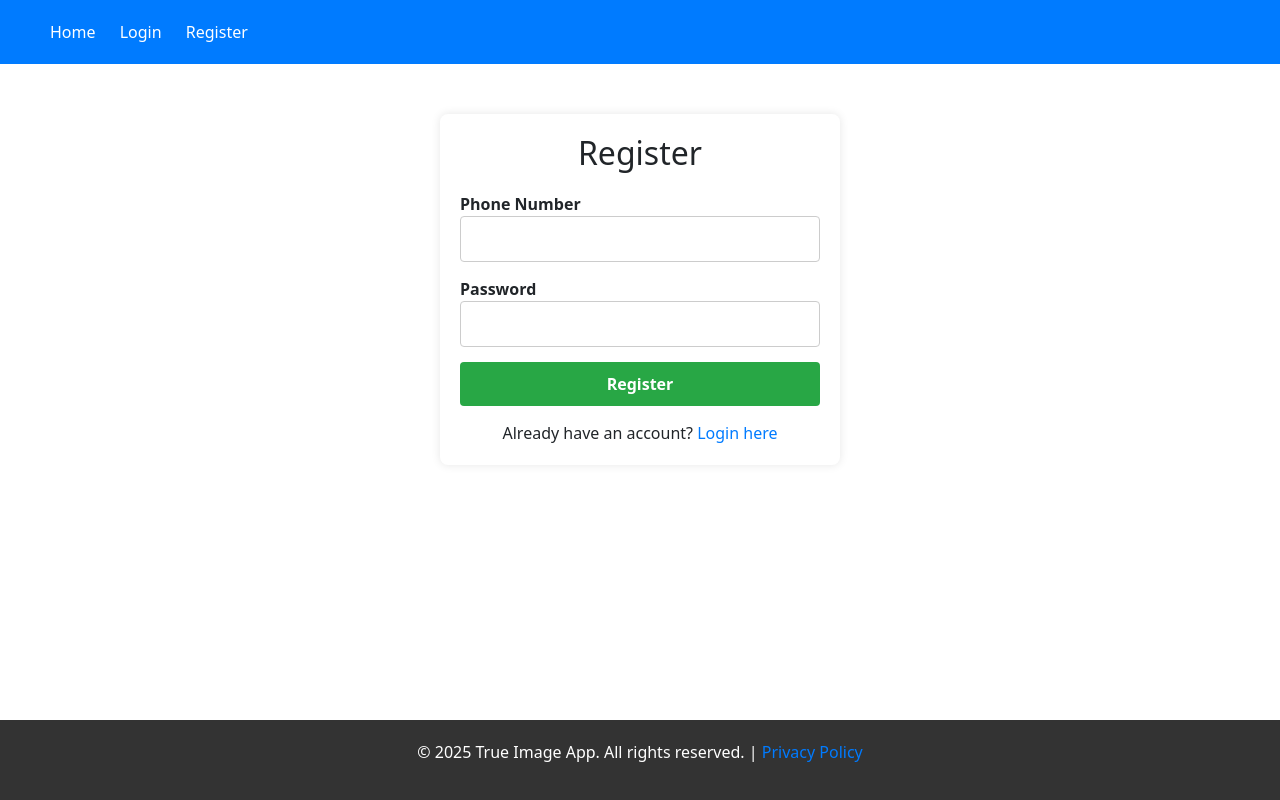
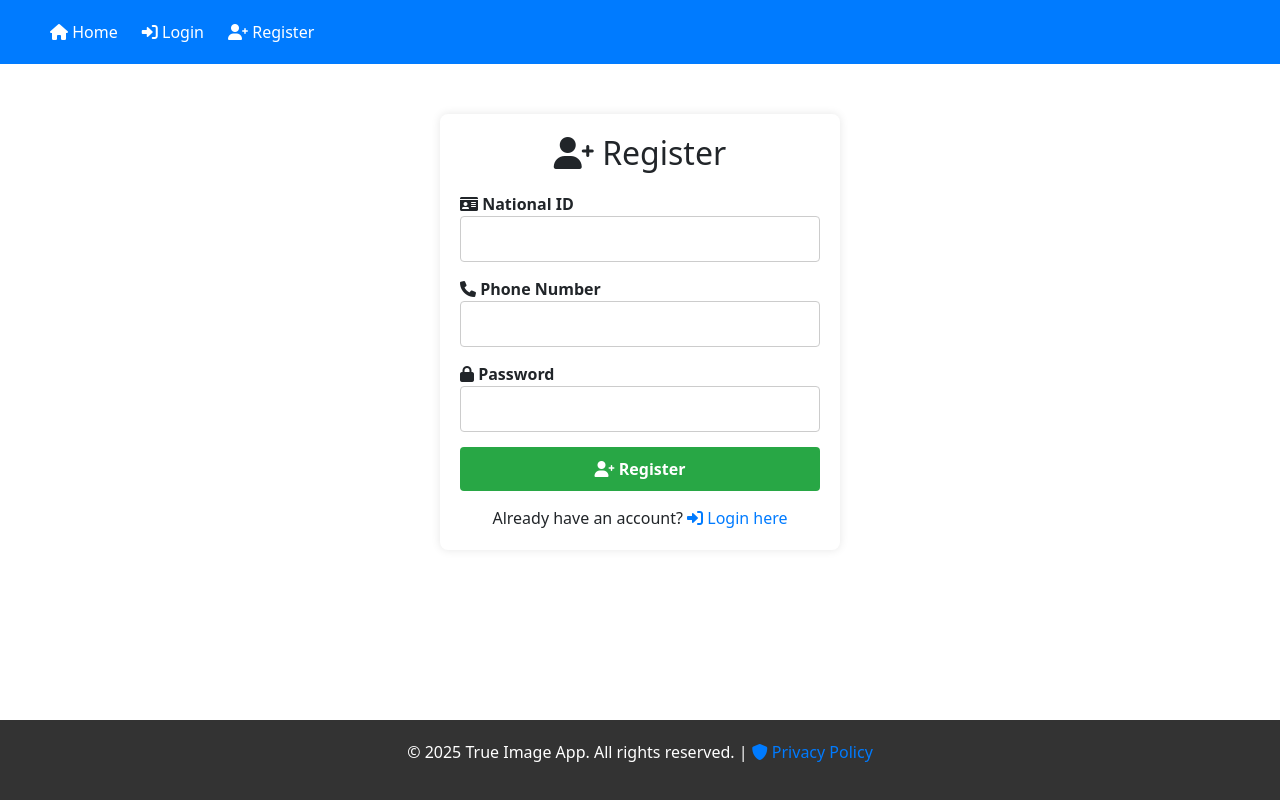
Before and after one commit to Lanlokun/TrueImage, a Flask app: page /register in a window 1280 px wide. Run offline with Flask 3, Linux system fonts and the light colour scheme.

Commit message:
working prototype of true image

```diff
--- a/app/models.py
+++ b/app/models.py
@@ -6,6 +6,8 @@ class User(db.Model, UserMixin):  # Inherit from UserMixin
     id = db.Column(db.Integer, primary_key=True)
     phone_number = db.Column(db.String, unique=True, nullable=False)
     password_hash = db.Column(db.String, nullable=False)
+    national_id = db.Column(db.String(20), unique=True, nullable=False)
+
     private_key = db.Column(db.LargeBinary, nullable=False)
     public_key = db.Column(db.LargeBinary, nullable=False)
 
--- a/app/routes/auth.py
+++ b/app/routes/auth.py
@@ -39,8 +39,17 @@ def landing():
 def register():
     if request.method == 'POST':
         phone_number = request.form['phone']
+
+        # Check if the phone number is already registered
         if User.query.filter_by(phone_number=phone_number).first():
             flash('Phone number already registered.', 'error')
+            return redirect(url_for('auth.register'))
+
+        national_id = request.form['national_id']  # Get National ID
+
+        # Check if the National ID is already registered (optional, based on your requirements)
+        if User.query.filter_by(national_id=national_id).first():
+            flash('National ID already registered.', 'error')
             return redirect(url_for('auth.register'))
 
         password = request.form['password']
@@ -51,8 +60,9 @@ def register():
         # Create user
         user = User(
             phone_number=phone_number,
+            national_id=national_id,  # Save the National ID
             password_hash=generate_password_hash(password),
-            private_key=private_pem,  # Store private key
+            private_key=private_pem,   # Store private key
             public_key=public_pem     # Store public key
         )
         db.session.add(user)
@@ -62,6 +72,7 @@ def register():
         return redirect(url_for('auth.login'))
 
     return render_template('register.html')
+
 
 @auth_bp.route('/login', methods=['GET', 'POST'])
 def login():
--- a/app/static/css/styles.css
+++ b/app/static/css/styles.css
@@ -152,6 +152,18 @@ button {
 .btn-login {
     background-color: #007bff;
 }
+/* Adjust the input field icons */
+.input-group-text {
+    background-color: #f0f0f0;
+    border: 1px solid #ccc;
+    color: #007bff;
+}
+
+/* Style the login button with icon */
+.btn-login i {
+    margin-right: 10px;
+}
+
 
 .btn-login:hover {
     background-color: #0056b3;
--- a/app/templates/base.html
+++ b/app/templates/base.html
@@ -7,23 +7,31 @@
     <link
     rel="stylesheet"
     href="https://cdn.jsdelivr.net/npm/bootstrap@5.3.0/dist/css/bootstrap.min.css">
-
+    <!-- Font Awesome CDN -->
+    <link rel="stylesheet" href="https://cdnjs.cloudflare.com/ajax/libs/font-awesome/6.0.0-beta3/css/all.min.css">
     <link rel="stylesheet" href="{{ url_for('static', filename='css/styles.css') }}">
-
 </head>
 <body>
     <header>
         <nav>
             <div class="nav-right">
                 {% if current_user.is_authenticated %}
-                    <a href="{{ url_for('auth.logout') }}" class="logout-btn">Logout</a>
+                    <a href="{{ url_for('auth.logout') }}" class="logout-btn">
+                        <i class="fas fa-sign-out-alt"></i> Logout <!-- Logout Icon -->
+                    </a>
                 {% endif %}
             </div>
             <div class="nav-left">
-                <a href="{{ url_for('auth.landing') }}">Home</a>
+                <a href="{{ url_for('auth.landing') }}">
+                    <i class="fas fa-home"></i> Home <!-- Home Icon -->
+                </a>
                 {% if not current_user.is_authenticated %}
-                    <a href="{{ url_for('auth.login') }}">Login</a>
-                    <a href="{{ url_for('auth.register') }}">Register</a>
+                    <a href="{{ url_for('auth.login') }}">
+                        <i class="fas fa-sign-in-alt"></i> Login <!-- Login Icon -->
+                    </a>
+                    <a href="{{ url_for('auth.register') }}">
+                        <i class="fas fa-user-plus"></i> Register <!-- Register Icon -->
+                    </a>
                 {% endif %}
             </div>
         </nav>
@@ -32,16 +40,15 @@
     <main class="content">
         {% block content %}{% endblock %}
     </main>
+
     <!-- Footer -->
     <footer class="footer">
         <div class="container">
-                <p>&copy; 2025 True Image App. All rights reserved. | <a href="#">Privacy Policy</a></p>
+            <p>&copy; 2025 True Image App. All rights reserved. | <a href="#"><i class="fas fa-shield-alt"></i> Privacy Policy</a> <!-- Privacy Policy Icon --> </p>
         </div>
     </footer>
-</body>
 
-</html>
-
+    <!-- Script to reset file input fields -->
     <script>
         window.onload = function() {
             // Reset file input fields after page load
@@ -49,3 +56,5 @@
             document.querySelector('input[name="verify_image"]').value = '';
         }
     </script>
+</body>
+</html>
--- a/app/templates/register.html
+++ b/app/templates/register.html
@@ -1,10 +1,10 @@
 {% extends "base.html" %}
 
-{% block title %}Register - Flask App{% endblock %}
+{% block title %}Register - True Image{% endblock %}
 
 {% block content %}
 <div class="register-container">
-    <h2>Register</h2>
+    <h2><i class="fas fa-user-plus"></i> Register</h2> <!-- Add Register Icon -->
 
     <!-- Flash messages -->
     <div class="flash-messages">
@@ -21,20 +21,33 @@
 
     <!-- Registration form -->
     <form method="POST" action="{{ url_for('auth.register') }}">
+
+        <!-- National ID field -->
         <div class="form-group">
-            <label for="phone">Phone Number</label>
+            <label for="national_id"><i class="fas fa-id-card"></i> National ID</label> <!-- National ID Icon -->
+            <input type="text" id="national_id" name="national_id" required>
+        </div>
+
+        <!-- Phone Number field -->
+        <div class="form-group">
+            <label for="phone"><i class="fas fa-phone"></i> Phone Number</label> <!-- Phone Icon -->
             <input type="text" id="phone" name="phone" required>
         </div>
+
+        <!-- Password field -->
         <div class="form-group">
-            <label for="password">Password</label>
+            <label for="password"><i class="fas fa-lock"></i> Password</label> <!-- Lock Icon -->
             <input type="password" id="password" name="password" required>
         </div>
-        <button type="submit" class="btn-register">Register</button>
+
+        <button type="submit" class="btn-register">
+            <i class="fas fa-user-plus"></i> Register <!-- Register Icon -->
+        </button>
     </form>
 
     <!-- Login link -->
     <div class="login-link">
-        Already have an account? <a href="{{ url_for('auth.login') }}">Login here</a>
+        Already have an account? <a href="{{ url_for('auth.login') }}"><i class="fas fa-sign-in-alt"></i> Login here</a> <!-- Login Icon -->
     </div>
 </div>
 {% endblock %}
```
Also changed, not shown: app/templates/login.html (+8 -6 lines), migrations/versions/989e2be1a6be_add_national_id_to_user_model.py (renamed from migrations/versions/78c18cf56af1_initial_migration.py, +6 -4 lines), instance/app.db, uploads/dog.jpg (added), uploads/icon.png (added). Lines whose indentation alone changed are shown as unchanged.
